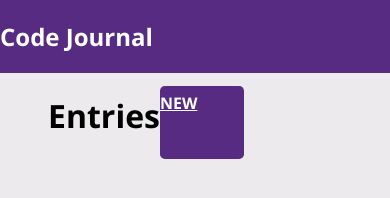
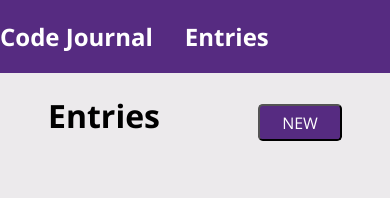
Before and after one commit to jdfenlason/code-journal, a website: page index.html in a window 390 px wide. Drawn offline with nearby package versions, Linux system fonts and the light colour scheme.

Commit message:
Check that the entries list looks good on both mobile and desktop screens.

```diff
--- a/css/styles.css
+++ b/css/styles.css
@@ -45,6 +45,13 @@ textarea:focus {
   object-fit: cover;
 }
 
+.entries-nav-link {
+  color: white;
+  text-decoration: none;
+  margin-left: 2rem;
+  font-size: 1.5em;
+}
+
 .new-button,
 .save-btn {
   background-color: #562b81;
@@ -56,6 +63,11 @@ textarea:focus {
   border-radius: 0.3rem;
   font-size: 1em;
   margin-top: 0.85rem;
+}
+
+.new-button:hover,
+.save-btn:hover {
+  cursor: pointer;
 }
 
 .column-full.form-submit {
@@ -81,3 +93,8 @@ header {
 .list-entries {
   list-style: none;
 }
+
+.entries-header {
+  justify-content: space-between;
+  align-items: center;
+}
--- a/index.html
+++ b/index.html
@@ -23,9 +23,13 @@
   </head>
   <body>
     <header>
+
       <div class="header-container column-half">
+        <div class="">
         <h2>Code Journal</h2>
       </div>
+      <a href="" class="entries-nav-link">Entries</a>
+    </div>
     </header>
 
     <main>
@@ -72,9 +76,11 @@
         </div>
         <div class="entries-view" data-view="entries">
           <div class="form-container">
-            <div class="column-full row">
+            <div class="column-full row entries-header">
               <h1>Entries</h1>
-              <a href="" class="new-button">NEW</a>
+              <a href=""> <button class="new-button">NEW </button>
+
+              </a>
             </div>
             <ul class="list-entries"></ul>
           </div>
```
